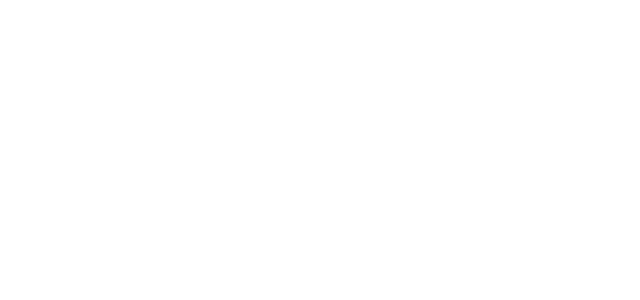
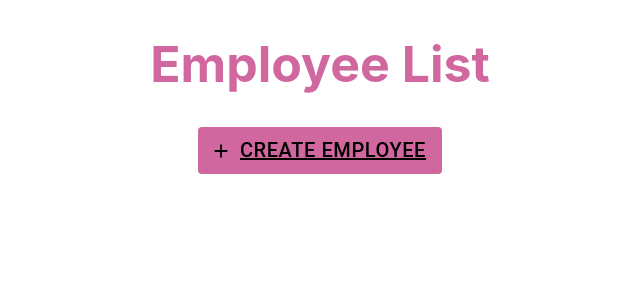
Before and after one commit to shawonislam1109/Debonair-task, a React (Create React App) app: page /employee in a window 1280 px wide. Shown: the top 300 px of the page, without its empty margins (320-960 px from the left). Built offline with nearby package versions, Linux system fonts and the light colour scheme; no server answers.

Commit message:
data fetching

```diff
--- a/package.json
+++ b/package.json
@@ -8,6 +8,7 @@
     "@mui/icons-material": "^5.11.16",
     "@mui/material": "^5.13.5",
     "@mui/styled-engine-sc": "^5.12.0",
+    "@tanstack/react-query": "^4.29.13",
     "@testing-library/jest-dom": "^5.16.5",
     "@testing-library/react": "^13.4.0",
     "@testing-library/user-event": "^13.5.0",
--- a/src/App.js
+++ b/src/App.js
@@ -1,13 +1,15 @@
-import './App.css';
-import { RouterProvider } from 'react-router-dom';
-import { router } from './Layout/Route';
+import "./App.css";
+import {RouterProvider} from "react-router-dom";
+import {router} from "./Layout/Route";
+import {QueryClient, QueryClientProvider} from "@tanstack/react-query";
+const queryClient = new QueryClient();
 
 function App() {
   return (
     <div>
-     <RouterProvider router={router}>
-
-     </RouterProvider>
+      <QueryClientProvider client={queryClient}>
+        <RouterProvider router={router}></RouterProvider>
+      </QueryClientProvider>
     </div>
   );
 }
--- a/src/Component/Employee/Employee.js
+++ b/src/Component/Employee/Employee.js
@@ -1,9 +1,36 @@
-import React from 'react';
+import { Button } from "@mui/material";
+import React from "react";
+import AddIcon from '@mui/icons-material/Add';
+import { Link } from "react-router-dom";
+import { useQuery } from "@tanstack/react-query";
 
-const Employee = () => {
+const Employee = () =>
+{
+    const { data: Employeelist = [], refetch, isLoading } = useQuery({
+        queryKey: [ 'allUsers' ],
+        queryFn: async () =>
+        {
+            const res = await fetch('http://59.152.62.177:8085/api/Employee/EmployeeData')
+            const data = res.json();
+            return data
+        }
+    })
+    console.log(Employeelist)
+
     return (
         <div>
-
+            <h1 style={ { textAlign: "center", color: "#d0689f", fontSize: "50px" } }>
+                Employee List
+            </h1>
+            <Link style={ { color: 'black', display: 'flex', placeContent: 'center', outline: 'none' } } to='/employee'>
+                <Button
+                    size="large"
+                    variant="elevated"
+                    sx={ { fontSize: "20px", font: "bold", backgroundColor: "#d0689f" } }
+                    startIcon={ <AddIcon /> }>
+                    Create Employee
+                </Button>
+            </Link>
         </div>
     );
 };
--- a/src/Component/Home/Home.js
+++ b/src/Component/Home/Home.js
@@ -2,6 +2,7 @@ import React from "react";
 import PersonIcon from "@mui/icons-material/Person";
 import PeopleIcon from "@mui/icons-material/People";
 import {Box, Button, CssBaseline} from "@mui/material";
+import { Link } from "react-router-dom";
 
 const Home = () => {
   return (
@@ -28,13 +29,15 @@ const Home = () => {
           startIcon={<PersonIcon />}>
           User
         </Button>
-        <Button
+       <Link style={{color:'black'}}  to='/employee'>
+       <Button
           size="large"
           variant="elevated"
           sx={{fontSize: "20px", font: "bold", backgroundColor: "#d0689f"}}
           startIcon={<PeopleIcon />}>
           Employee
         </Button>
+       </Link>
       </Box>
       <CssBaseline />
     </div>
```
Also changed, not shown: 1 other file (tests, documents, lock files or other folders).
